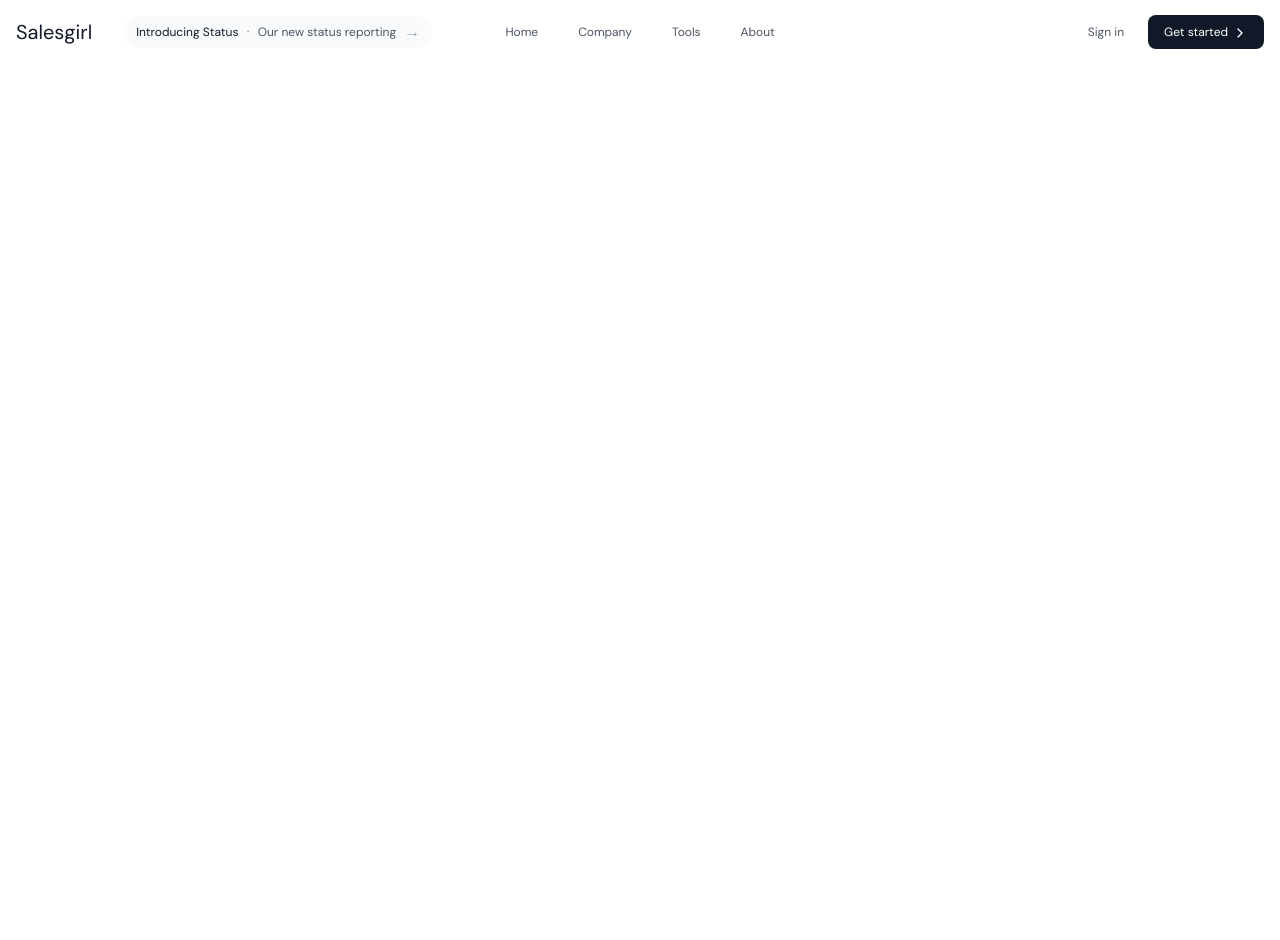
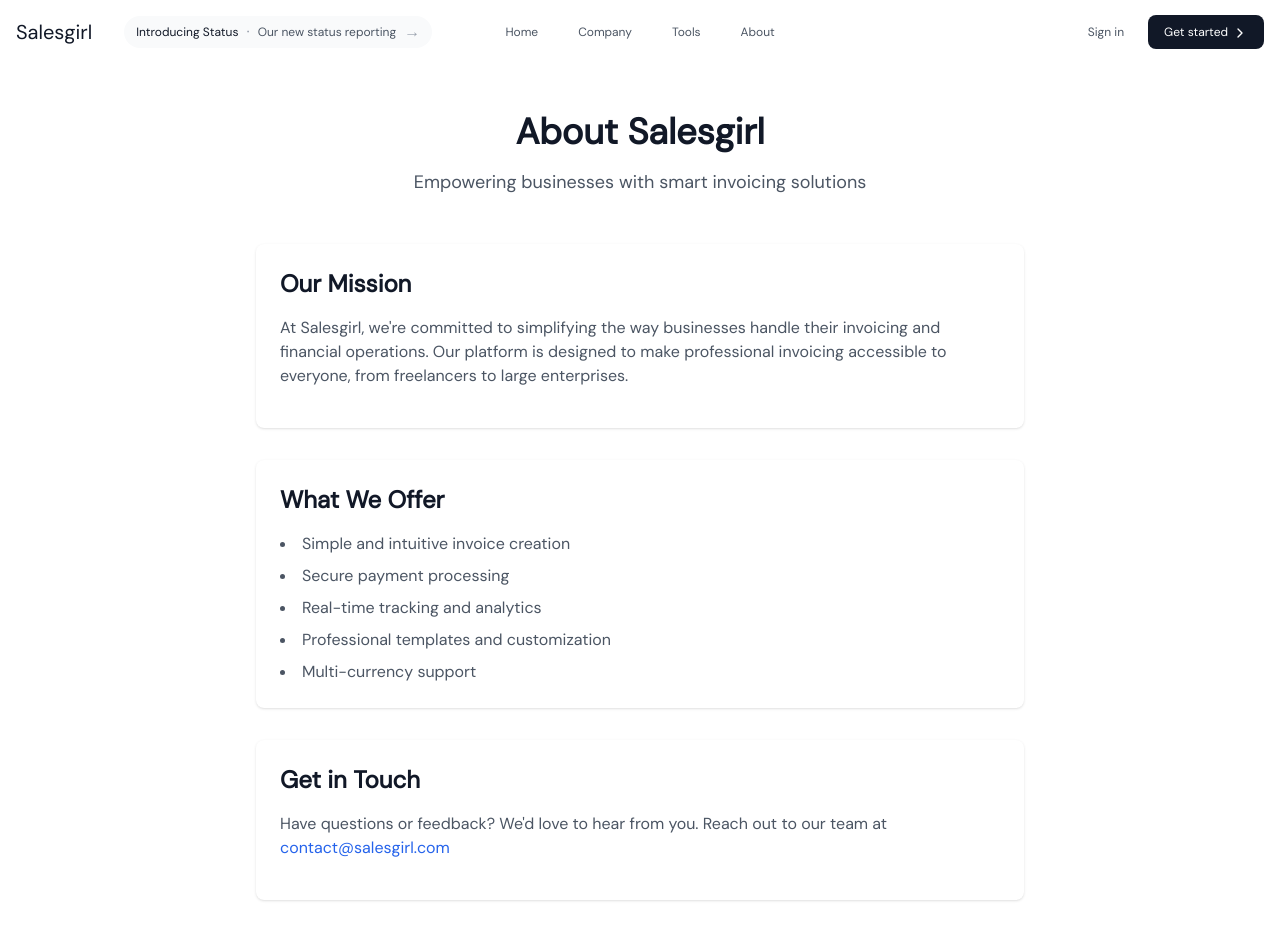
Before and after one commit to nanayawdev/salesgirl, a React (Vite) app: page /about in a window 1280 px wide. Shown: the top 940 px of the page. Before the commit the page ends 800 px from the top, so only its background shows below. Built offline with nearby package versions, Linux system fonts and the light colour scheme.

Commit message:
Add About page route to App component

```diff
--- a/src/App.jsx
+++ b/src/App.jsx
@@ -13,7 +13,7 @@ import Footer from './components/Footer/Footer';
 import { AuthProvider } from '@/contexts/AuthContext';
 import { ProtectedRoute } from '@/components/ProtectedRoute';
 import GuestGuard from '@/components/GuestGuard/GuestGuard';
-
+import About from './pages/About';
 function App() {
   return (
     <AuthProvider>
@@ -28,6 +28,7 @@ function App() {
               <Footer />
             </>
           } />
+          <Route path="/about" element={<About />} />
           <Route path="/signin" element={
             <GuestGuard>
               <SignIn />
--- /dev/null
+++ b/src/pages/About.jsx
@@ -0,0 +1,64 @@
+const About = () => {
+  return (
+    <div className="container mx-auto px-4 sm:px-6 lg:px-8 py-12">
+      <div className="max-w-3xl mx-auto">
+        {/* Header Section */}
+        <div className="text-center mb-12">
+          <h1 className="text-4xl font-bold text-gray-900 dark:text-white mb-4">
+            About Salesgirl
+          </h1>
+          <p className="text-lg text-gray-600 dark:text-gray-400">
+            Empowering businesses with smart invoicing solutions
+          </p>
+        </div>
+
+        {/* Main Content */}
+        <div className="space-y-8 text-gray-600 dark:text-gray-400">
+          {/* Mission Section */}
+          <section className="bg-white dark:bg-background-dark p-6 rounded-lg shadow">
+            <h2 className="text-2xl font-semibold text-gray-900 dark:text-white mb-4">
+              Our Mission
+            </h2>
+            <p className="mb-4">
+              At Salesgirl, we're committed to simplifying the way businesses handle their invoicing
+              and financial operations. Our platform is designed to make professional invoicing
+              accessible to everyone, from freelancers to large enterprises.
+            </p>
+          </section>
+
+          {/* Features Section */}
+          <section className="bg-white dark:bg-background-dark p-6 rounded-lg shadow">
+            <h2 className="text-2xl font-semibold text-gray-900 dark:text-white mb-4">
+              What We Offer
+            </h2>
+            <ul className="list-disc list-inside space-y-2">
+              <li>Simple and intuitive invoice creation</li>
+              <li>Secure payment processing</li>
+              <li>Real-time tracking and analytics</li>
+              <li>Professional templates and customization</li>
+              <li>Multi-currency support</li>
+            </ul>
+          </section>
+
+          {/* Contact Section */}
+          <section className="bg-white dark:bg-background-dark p-6 rounded-lg shadow">
+            <h2 className="text-2xl font-semibold text-gray-900 dark:text-white mb-4">
+              Get in Touch
+            </h2>
+            <p className="mb-4">
+              Have questions or feedback? We'd love to hear from you. Reach out to our team at{' '}
+              <a
+                href="mailto:contact@salesgirl.com"
+                className="text-blue-600 dark:text-blue-400 hover:underline"
+              >
+                contact@salesgirl.com
+              </a>
+            </p>
+          </section>
+        </div>
+      </div>
+    </div>
+  );
+};
+
+export default About;
```
